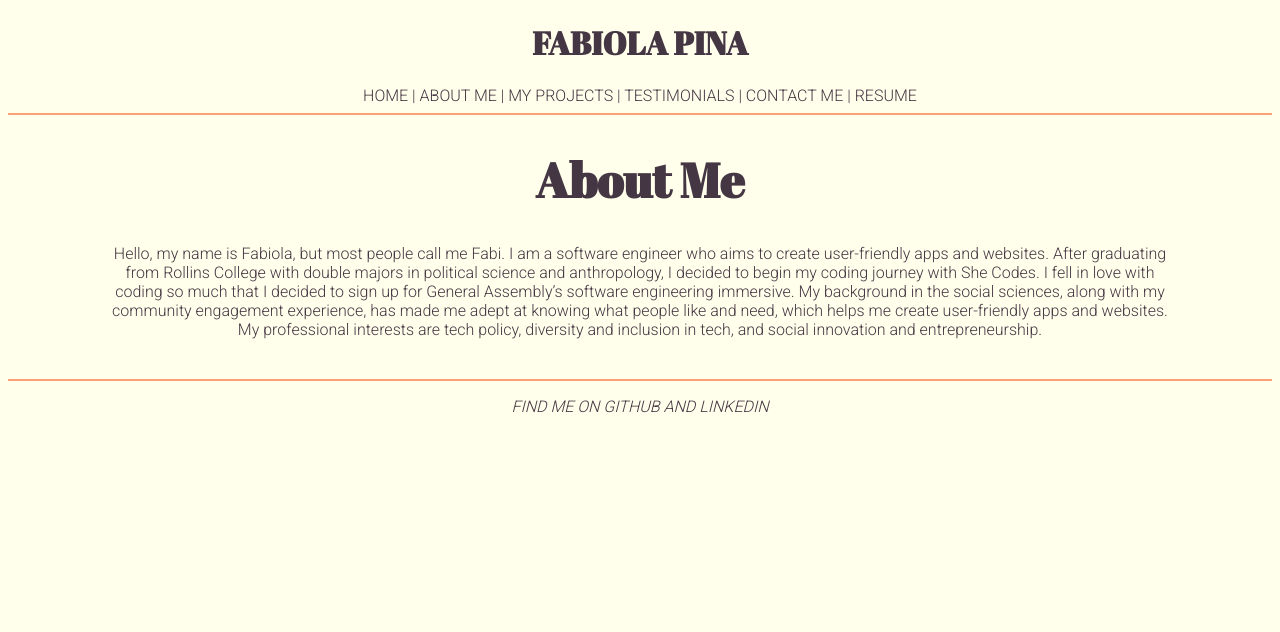
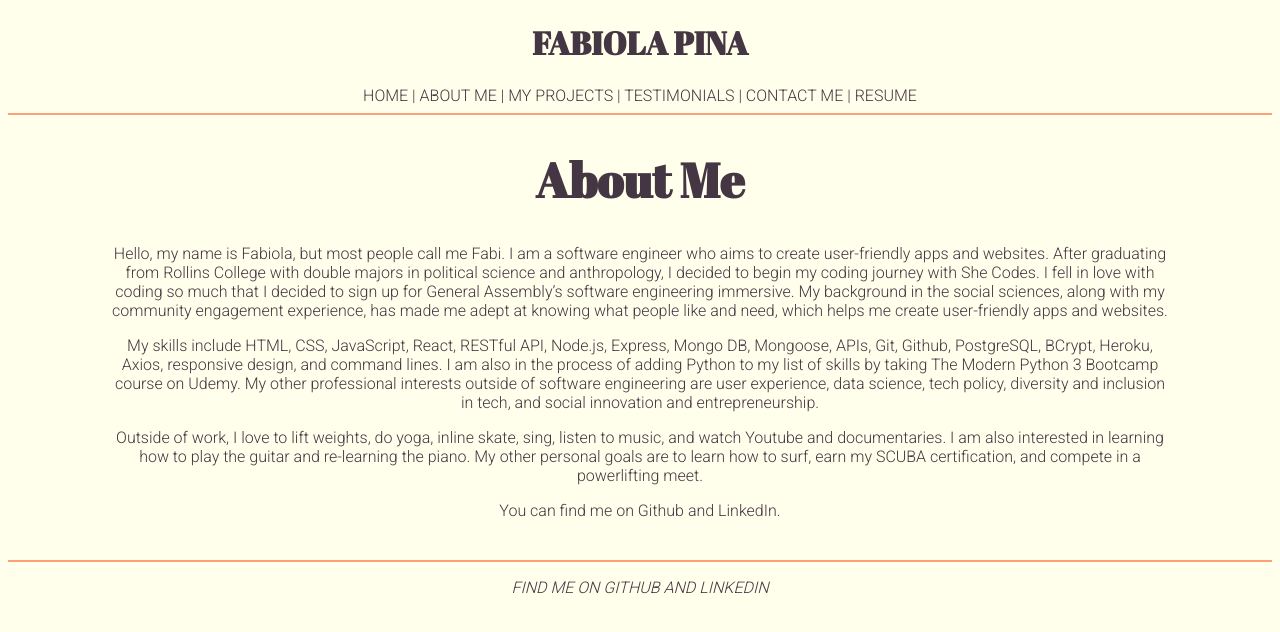
Before and after one commit to fabiolamariapina/portfolio-website, a React (Create React App) app in the folder portfolio/: page /about-me in a window 1280 px wide. Shown: the top 632 px of the page. Built offline with nearby package versions, Linux system fonts and the light colour scheme.

Commit message:
added the content of my about me page

```diff
--- a/portfolio/src/components/AboutMe.jsx
+++ b/portfolio/src/components/AboutMe.jsx
@@ -18,8 +18,44 @@ export default class AboutMe extends Component {
             immersive. My background in the social sciences, along with my
             community engagement experience, has made me adept at knowing what
             people like and need, which helps me create user-friendly apps and
-            websites. My professional interests are tech policy, diversity and
-            inclusion in tech, and social innovation and entrepreneurship.
+            websites.
+          </p>
+          <p className="about-me" id="about-me-spiel-part-2">
+            My skills include HTML, CSS, JavaScript, React, RESTful API,
+            Node.js, Express, Mongo DB, Mongoose, APIs, Git, Github, PostgreSQL,
+            BCrypt, Heroku, Axios, responsive design, and command lines. I am
+            also in the process of adding Python to my list of skills by taking
+            The Modern Python 3 Bootcamp course on Udemy. My other professional
+            interests outside of software engineering are user experience, data
+            science, tech policy, diversity and inclusion in tech, and social
+            innovation and entrepreneurship.
+          </p>
+          <p className="about-me" id="about-me-spiel-part-3">
+            Outside of work, I love to lift weights, do yoga, inline skate,
+            sing, listen to music, and watch Youtube and documentaries. I am
+            also interested in learning how to play the guitar and re-learning
+            the piano. My other personal goals are to learn how to surf, earn my
+            SCUBA certification, and compete in a powerlifting meet.
+          </p>
+          <p className="about-me" id="about-me-spiel-part-4">
+            You can find me on{" "}
+            <a
+              className="linkedIn-link"
+              href="https://github.com/fabiolamariapina"
+              target="_blank"
+            >
+              {" "}
+              Github{" "}
+            </a>{" "}
+            and{" "}
+            <a
+              className="linkedIn-link"
+              href="https://www.linkedin.com/in/fabiolampina/"
+              target="_blank"
+            >
+              {" "}
+              LinkedIn.{" "}
+            </a>
           </p>
         </div>
       </div>
```
Also changed, not shown: 1 other file (tests, documents, lock files or other folders).
